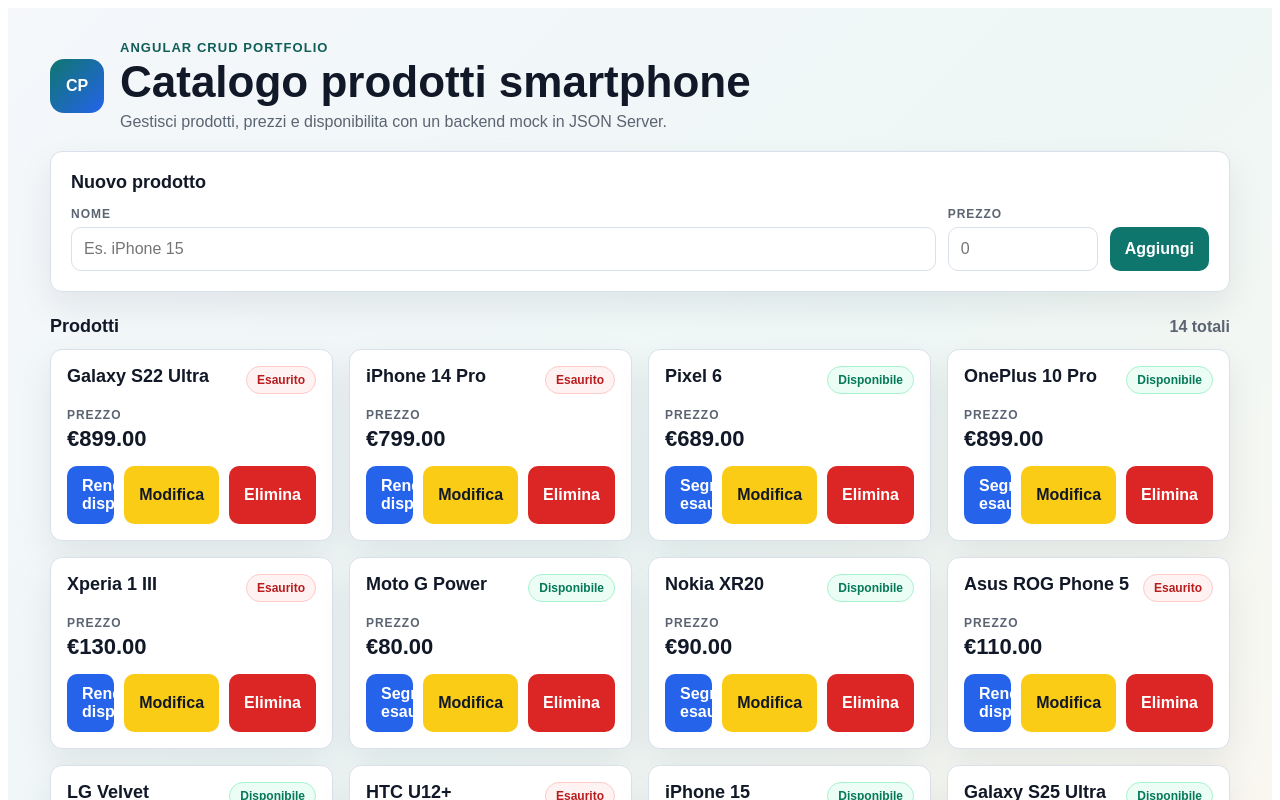
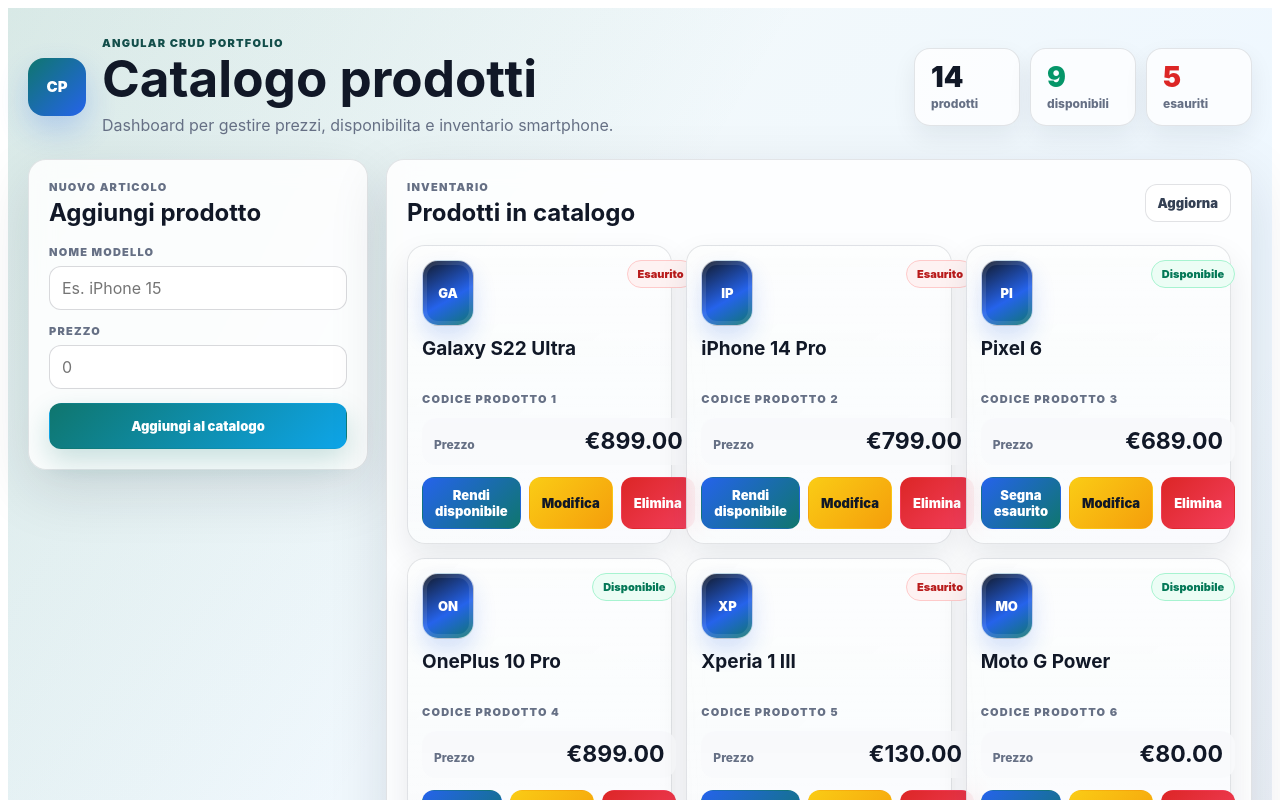
Before and after one commit to Kaonashi98/catalogo-prodotti, an Angular app: page / in a window 1280 px wide. Shown: the top 800 px of the page. Built offline with nearby package versions, Linux system fonts and the light colour scheme; data requests are answered from the project's data file.

Commit message:
Aggiorna l'interfaccia e la logica del catalogo prodotti con nuove statistiche e miglioramenti visivi

```diff
--- a/src/app/app.html
+++ b/src/app/app.html
@@ -2,10 +2,25 @@
   <header class="header">
     <div class="brand">
       <span class="brand__mark" aria-hidden="true">CP</span>
-      <div class="brand__text">
+      <div>
         <p class="brand__eyebrow">Angular CRUD portfolio</p>
-        <h1 class="brand__title">Catalogo prodotti smartphone</h1>
-        <p class="brand__subtitle">Gestisci prodotti, prezzi e disponibilita con un backend mock in JSON Server.</p>
+        <h1 class="brand__title">Catalogo prodotti</h1>
+        <p class="brand__subtitle">Dashboard per gestire prezzi, disponibilita e inventario smartphone.</p>
+      </div>
+    </div>
+
+    <div class="stats" aria-label="Statistiche catalogo">
+      <div class="stat">
+        <span class="stat__value">{{ prodotti.length }}</span>
+        <span class="stat__label">prodotti</span>
+      </div>
+      <div class="stat stat--ok">
+        <span class="stat__value">{{ prodottiDisponibili }}</span>
+        <span class="stat__label">disponibili</span>
+      </div>
+      <div class="stat stat--out">
+        <span class="stat__value">{{ prodottiEsauriti }}</span>
+        <span class="stat__label">esauriti</span>
       </div>
     </div>
   </header>
@@ -18,30 +33,35 @@
     <div class="notice notice--success" role="status">{{ successMessage }}</div>
   }
 
-  <section class="panel" aria-labelledby="add-product-title">
-    <h2 id="add-product-title" class="panel__title">Nuovo prodotto</h2>
+  <main class="workspace">
+    <section class="panel add-panel" aria-labelledby="add-product-title">
+      <p class="section-kicker">Nuovo articolo</p>
+      <h2 id="add-product-title" class="panel__title">Aggiungi prodotto</h2>
 
       <div class="form">
         <label class="field">
-        <span class="field__label">Nome</span>
+          <span class="field__label">Nome modello</span>
           <input class="field__control" type="text" [(ngModel)]="nuovoNome" placeholder="Es. iPhone 15" autocomplete="off">
         </label>
 
-      <label class="field field--price">
+        <label class="field">
           <span class="field__label">Prezzo</span>
           <input class="field__control" type="number" [(ngModel)]="nuovoPrezzo" placeholder="0" min="1">
         </label>
 
-      <button class="btn btn--primary" type="button" (click)="aggiungiProdotto()" [disabled]="isSaving">
-        {{ isSaving ? 'Salvataggio...' : 'Aggiungi' }}
+        <button class="btn btn--primary btn--wide" type="button" (click)="aggiungiProdotto()" [disabled]="isSaving">
+          {{ isSaving ? 'Salvataggio...' : 'Aggiungi al catalogo' }}
         </button>
       </div>
     </section>
 
-  <section class="catalog" aria-labelledby="product-list-title">
+    <section class="catalog-panel" aria-labelledby="product-list-title">
       <div class="catalog__head">
-      <h2 id="product-list-title" class="catalog__title">Prodotti</h2>
-      <div class="catalog__meta">{{ prodotti.length }} totali</div>
+        <div>
+          <p class="section-kicker">Inventario</p>
+          <h2 id="product-list-title" class="catalog__title">Prodotti in catalogo</h2>
+        </div>
+        <button class="btn btn--ghost" type="button" (click)="caricaDati()">Aggiorna</button>
       </div>
 
       @if (isLoading) {
@@ -58,25 +78,28 @@
           @for (prodotto of prodotti; track prodotto.id) {
             <article class="card">
               @if (editingId === prodotto.id) {
-              <div class="card__head">
+                <div class="card__top">
+                  <div>
+                    <p class="card__meta">ID {{ prodotto.id }}</p>
                     <h3 class="card__title">Modifica prodotto</h3>
-                <span class="pill pill--editing">ID {{ prodotto.id }}</span>
+                  </div>
+                  <span class="pill pill--editing">In modifica</span>
                 </div>
 
-              <div class="card__body">
+                <div class="edit-form">
                   <label class="field">
-                  <span class="field__label">Nome</span>
+                    <span class="field__label">Nome modello</span>
                     <input class="field__control" type="text" [(ngModel)]="editNome" placeholder="Nome modello">
                   </label>
 
-                <label class="field field--price">
+                  <label class="field">
                     <span class="field__label">Prezzo</span>
                     <input class="field__control" type="number" [(ngModel)]="editPrezzo" placeholder="0" min="1">
                   </label>
 
                   <label class="check">
                     <input class="check__box" type="checkbox" [(ngModel)]="editDisponibile">
-                  <span class="check__label">Disponibile</span>
+                    <span>Disponibile</span>
                   </label>
                 </div>
 
@@ -85,31 +108,45 @@
                   <button class="btn btn--ghost" type="button" (click)="annullaModifica()">Annulla</button>
                 </div>
               } @else {
-              <div class="card__head">
-                <h3 class="card__title">{{ prodotto.nome }}</h3>
+                <div class="card__top">
+                  <div class="device" aria-hidden="true">
+                    <span>{{ prodotto.nome.slice(0, 2).toUpperCase() }}</span>
+                  </div>
                   <span class="pill" [class.pill--ok]="prodotto.disponibile" [class.pill--out]="!prodotto.disponibile">
                     {{ prodotto.disponibile ? 'Disponibile' : 'Esaurito' }}
                   </span>
                 </div>
 
-              <div class="card__body">
-                <div class="price">
-                  <span class="price__label">Prezzo</span>
-                  <span class="price__value">{{ prodotto.prezzo | currency:'EUR' }}</span>
+                <h3 class="card__title">{{ prodotto.nome }}</h3>
+                <p class="card__meta">Codice prodotto {{ prodotto.id }}</p>
+
+                <div class="price-row">
+                  <span>Prezzo</span>
+                  <strong>{{ prodotto.prezzo | currency:'EUR' }}</strong>
+                </div>
+
+                @if (pendingDeleteId === prodotto.id) {
+                  <div class="confirm-box" role="alert">
+                    <span>Confermi eliminazione?</span>
+                    <div class="confirm-box__actions">
+                      <button class="btn btn--danger" type="button" (click)="eliminaProdotto(prodotto.id)">Elimina</button>
+                      <button class="btn btn--ghost" type="button" (click)="annullaEliminazione()">Annulla</button>
                     </div>
                   </div>
-
+                } @else {
                   <div class="card__actions">
-                <button class="btn btn--info" type="button" (click)="toggleDisponibile(prodotto)">
+                    <button class="btn btn--state" type="button" (click)="toggleDisponibile(prodotto)">
                       {{ prodotto.disponibile ? 'Segna esaurito' : 'Rendi disponibile' }}
                     </button>
-                <button class="btn btn--warn" type="button" (click)="iniziaModifica(prodotto)">Modifica</button>
-                <button class="btn btn--danger" type="button" (click)="eliminaProdotto(prodotto.id)">Elimina</button>
+                    <button class="btn btn--edit" type="button" (click)="iniziaModifica(prodotto)">Modifica</button>
+                    <button class="btn btn--danger" type="button" (click)="richiediEliminazione(prodotto.id)">Elimina</button>
                   </div>
+                }
               }
             </article>
           }
         </div>
       }
     </section>
+  </main>
 </div>
--- a/src/app/app.scss
+++ b/src/app/app.scss
@@ -1,34 +1,44 @@
 :host {
   --ink: #111827;
-  --muted: #5b6472;
-  --page: #f5f7fb;
-  --card: #ffffff;
-  --stroke: #d9e0ea;
+  --muted: #667085;
+  --soft: #f8fafc;
+  --panel: rgba(255, 255, 255, 0.86);
+  --panel-strong: #ffffff;
+  --stroke: rgba(15, 23, 42, 0.11);
   --accent: #0f766e;
-  --accent-strong: #115e59;
-  --info: #2563eb;
-  --warn: #d97706;
+  --accent-dark: #134e4a;
+  --blue: #2563eb;
+  --amber: #facc15;
   --danger: #dc2626;
-  --success-bg: #ecfdf5;
-  --success-text: #065f46;
-  --error-bg: #fef2f2;
-  --error-text: #991b1b;
+  --success: #059669;
+  --shadow: 0 20px 60px rgba(15, 23, 42, 0.12);
 
   display: block;
   min-height: 100vh;
   color: var(--ink);
-  font-family: Arial, Helvetica, sans-serif;
-  background: linear-gradient(135deg, #f5f7fb 0%, #eef7f6 48%, #fff7ed 100%);
+  font-family: Inter, Arial, Helvetica, sans-serif;
+  background:
+    linear-gradient(120deg, rgba(15, 118, 110, 0.13), transparent 34%),
+    linear-gradient(300deg, rgba(37, 99, 235, 0.12), transparent 38%),
+    linear-gradient(135deg, #f6faf8 0%, #eef7ff 48%, #fff7ed 100%);
+}
+
+* {
+  box-sizing: border-box;
 }
 
 .page {
-  max-width: 1180px;
+  width: min(1440px, calc(100% - 40px));
   margin: 0 auto;
-  padding: 32px 20px 64px;
+  padding: 28px 0 56px;
 }
 
 .header {
-  margin-bottom: 20px;
+  display: grid;
+  grid-template-columns: minmax(0, 1fr) auto;
+  gap: 24px;
+  align-items: center;
+  margin-bottom: 22px;
 }
 
 .brand {
@@ -40,125 +50,185 @@
 .brand__mark {
   display: grid;
   place-items: center;
-  flex: 0 0 54px;
-  width: 54px;
-  height: 54px;
-  border-radius: 14px;
+  flex: 0 0 58px;
+  width: 58px;
+  height: 58px;
+  border-radius: 16px;
   color: #fff;
-  background: linear-gradient(135deg, var(--accent), #2563eb);
+  background: linear-gradient(135deg, #0f766e 0%, #2563eb 100%);
+  box-shadow: 0 14px 30px rgba(37, 99, 235, 0.24);
+  font-size: 15px;
+  font-weight: 900;
+}
+
+.brand__eyebrow,
+.section-kicker,
+.card__meta,
+.field__label {
+  margin: 0;
+  color: var(--muted);
+  font-size: 11px;
+  font-weight: 900;
+  letter-spacing: 0.11em;
+  text-transform: uppercase;
+}
+
+.brand__eyebrow {
+  color: var(--accent-dark);
+}
+
+.brand__title {
+  margin: 4px 0 0;
+  font-size: clamp(34px, 4vw, 56px);
+  line-height: 0.96;
+  letter-spacing: 0;
+}
+
+.brand__subtitle {
+  margin: 10px 0 0;
+  max-width: 720px;
+  color: var(--muted);
+  font-size: 16px;
+  line-height: 1.5;
+}
+
+.stats {
+  display: grid;
+  grid-template-columns: repeat(3, minmax(92px, 1fr));
+  gap: 10px;
+}
+
+.stat {
+  min-width: 106px;
+  padding: 14px 16px;
+  border: 1px solid var(--stroke);
+  border-radius: 16px;
+  background: rgba(255, 255, 255, 0.74);
+  box-shadow: 0 10px 24px rgba(15, 23, 42, 0.07);
+}
+
+.stat__value {
+  display: block;
+  font-size: 28px;
+  line-height: 1;
+  font-weight: 900;
+}
+
+.stat__label {
+  display: block;
+  margin-top: 5px;
+  color: var(--muted);
+  font-size: 12px;
   font-weight: 800;
 }
 
-.brand__eyebrow {
-  margin: 0 0 4px;
-  color: var(--accent-strong);
-  font-size: 13px;
-  font-weight: 700;
-  letter-spacing: 0.08em;
-  text-transform: uppercase;
+.stat--ok .stat__value {
+  color: var(--success);
 }
 
-.brand__title {
-  margin: 0;
-  font-size: clamp(30px, 4vw, 44px);
-  line-height: 1.05;
-}
-
-.brand__subtitle {
-  margin: 8px 0 0;
-  max-width: 720px;
-  color: var(--muted);
-  font-size: 16px;
+.stat--out .stat__value {
+  color: var(--danger);
 }
 
 .notice {
-  margin: 14px 0;
+  margin: 0 0 14px;
   padding: 12px 14px;
-  border-radius: 10px;
-  font-weight: 700;
+  border-radius: 12px;
+  font-size: 14px;
+  font-weight: 800;
 }
 
 .notice--error {
-  color: var(--error-text);
-  background: var(--error-bg);
+  color: #991b1b;
+  background: #fef2f2;
   border: 1px solid #fecaca;
 }
 
 .notice--success {
-  color: var(--success-text);
-  background: var(--success-bg);
+  color: #065f46;
+  background: #ecfdf5;
   border: 1px solid #bbf7d0;
 }
 
+.workspace {
+  display: grid;
+  grid-template-columns: 340px minmax(0, 1fr);
+  gap: 18px;
+  align-items: start;
+}
+
 .panel,
+.catalog-panel,
 .card,
 .empty {
   border: 1px solid var(--stroke);
-  border-radius: 12px;
-  background: var(--card);
-  box-shadow: 0 14px 35px rgba(17, 24, 39, 0.08);
+  border-radius: 18px;
+  background: var(--panel);
+  box-shadow: var(--shadow);
+  backdrop-filter: blur(12px);
 }
 
-.panel {
+.panel,
+.catalog-panel {
   padding: 20px;
+}
+
+.add-panel {
+  position: sticky;
+  top: 18px;
 }
 
 .panel__title,
 .catalog__title {
-  margin: 0;
-  font-size: 18px;
+  margin: 6px 0 0;
+  font-size: 24px;
+  line-height: 1.1;
 }
 
-.panel__title {
-  margin-bottom: 14px;
-}
-
-.form {
+.form,
+.edit-form {
   display: grid;
-  grid-template-columns: minmax(0, 1fr) 150px auto;
-  gap: 12px;
-  align-items: end;
+  gap: 14px;
+  margin-top: 18px;
 }
 
 .field {
   display: grid;
-  gap: 6px;
-}
-
-.field__label,
-.price__label {
-  color: var(--muted);
-  font-size: 12px;
-  font-weight: 700;
-  letter-spacing: 0.08em;
-  text-transform: uppercase;
+  gap: 7px;
 }
 
 .field__control {
   width: 100%;
-  box-sizing: border-box;
-  padding: 12px;
-  border: 1px solid var(--stroke);
-  border-radius: 10px;
-  background: #fff;
+  min-height: 44px;
+  padding: 10px 12px;
+  border: 1px solid rgba(15, 23, 42, 0.16);
+  border-radius: 12px;
   color: var(--ink);
+  background: rgba(255, 255, 255, 0.86);
   font: inherit;
   outline: none;
 }
 
 .field__control:focus {
-  border-color: var(--accent);
-  box-shadow: 0 0 0 3px rgba(15, 118, 110, 0.16);
+  border-color: rgba(15, 118, 110, 0.72);
+  box-shadow: 0 0 0 4px rgba(15, 118, 110, 0.14);
 }
 
 .btn {
-  min-height: 44px;
+  min-height: 38px;
   border: 1px solid transparent;
-  border-radius: 10px;
-  padding: 10px 14px;
+  border-radius: 12px;
+  padding: 9px 12px;
   font: inherit;
-  font-weight: 800;
+  font-size: 13px;
+  font-weight: 900;
   cursor: pointer;
+  transition: transform 140ms ease, box-shadow 140ms ease, filter 140ms ease;
+}
+
+.btn:hover {
+  transform: translateY(-1px);
+  filter: brightness(1.02);
 }
 
 .btn:disabled {
@@ -166,56 +236,54 @@
   opacity: 0.72;
 }
 
+.btn--wide {
+  width: 100%;
+  min-height: 46px;
+}
+
 .btn--primary {
   color: #fff;
-  background: var(--accent);
+  background: linear-gradient(135deg, #0f766e 0%, #0ea5e9 100%);
+  box-shadow: 0 12px 28px rgba(15, 118, 110, 0.22);
 }
 
 .btn--ghost {
-  color: var(--ink);
-  border-color: var(--stroke);
-  background: #fff;
+  color: #344054;
+  border-color: rgba(15, 23, 42, 0.12);
+  background: rgba(255, 255, 255, 0.74);
 }
 
-.btn--info {
+.btn--state {
   color: #fff;
-  background: var(--info);
+  background: linear-gradient(135deg, #2563eb 0%, #0f766e 100%);
 }
 
-.btn--warn {
+.btn--edit {
   color: #111827;
-  background: #facc15;
+  background: linear-gradient(135deg, #facc15 0%, #f59e0b 100%);
 }
 
 .btn--danger {
   color: #fff;
-  background: var(--danger);
-}
-
-.catalog {
-  margin-top: 24px;
+  background: linear-gradient(135deg, #dc2626 0%, #f43f5e 100%);
 }
 
 .catalog__head {
   display: flex;
-  align-items: baseline;
+  align-items: center;
   justify-content: space-between;
-  gap: 12px;
-  margin-bottom: 12px;
-}
-
-.catalog__meta {
-  color: var(--muted);
-  font-weight: 700;
+  gap: 16px;
+  margin-bottom: 18px;
 }
 
 .empty {
   padding: 22px;
+  background: rgba(255, 255, 255, 0.72);
 }
 
 .empty__title {
   margin: 0;
-  font-weight: 800;
+  font-weight: 900;
 }
 
 .empty__hint {
@@ -225,43 +293,61 @@
 
 .grid {
   display: grid;
-  grid-template-columns: repeat(auto-fit, minmax(260px, 1fr));
-  gap: 16px;
+  grid-template-columns: repeat(auto-fit, minmax(240px, 1fr));
+  gap: 14px;
 }
 
 .card {
-  padding: 16px;
+  display: grid;
+  gap: 12px;
+  min-height: 230px;
+  padding: 14px;
+  background:
+    linear-gradient(180deg, rgba(255, 255, 255, 0.92), rgba(255, 255, 255, 0.78)),
+    linear-gradient(135deg, rgba(15, 118, 110, 0.12), rgba(37, 99, 235, 0.10));
+  box-shadow: 0 14px 32px rgba(15, 23, 42, 0.09);
 }
 
-.card__head {
+.card__top {
   display: flex;
   align-items: flex-start;
   justify-content: space-between;
-  gap: 10px;
-  margin-bottom: 14px;
+  gap: 12px;
+}
+
+.device {
+  display: grid;
+  place-items: center;
+  width: 52px;
+  height: 66px;
+  border: 1px solid rgba(255, 255, 255, 0.72);
+  border-radius: 16px;
+  color: #fff;
+  background: linear-gradient(150deg, #111827 0%, #2563eb 58%, #0f766e 100%);
+  box-shadow: inset 0 0 0 4px rgba(255, 255, 255, 0.10), 0 12px 22px rgba(37, 99, 235, 0.18);
+  font-size: 13px;
+  font-weight: 900;
 }
 
 .card__title {
+  min-height: 42px;
   margin: 0;
-  font-size: 18px;
-  line-height: 1.2;
-}
-
-.card__body {
-  display: grid;
-  gap: 12px;
+  font-size: 19px;
+  line-height: 1.12;
 }
 
 .pill {
   display: inline-flex;
   align-items: center;
+  justify-content: center;
+  min-height: 28px;
   border-radius: 999px;
   padding: 6px 10px;
-  border: 1px solid var(--stroke);
+  border: 1px solid rgba(15, 23, 42, 0.13);
   color: var(--muted);
-  background: #f8fafc;
-  font-size: 12px;
-  font-weight: 800;
+  background: rgba(255, 255, 255, 0.72);
+  font-size: 11px;
+  font-weight: 900;
   white-space: nowrap;
 }
 
@@ -283,24 +369,38 @@
   background: #fff7ed;
 }
 
-.price {
-  display: grid;
-  gap: 4px;
+.price-row {
+  display: flex;
+  align-items: baseline;
+  justify-content: space-between;
+  gap: 12px;
+  padding: 12px;
+  border-radius: 14px;
+  background: rgba(248, 250, 252, 0.86);
 }
 
-.price__value {
-  font-size: 22px;
-  font-weight: 900;
+.price-row span {
+  color: var(--muted);
+  font-size: 12px;
+  font-weight: 800;
+}
+
+.price-row strong {
+  font-size: 23px;
+  line-height: 1;
+  white-space: nowrap;
 }
 
 .check {
   display: inline-flex;
   align-items: center;
   gap: 10px;
+  min-height: 42px;
   padding: 10px 12px;
-  border: 1px solid var(--stroke);
-  border-radius: 10px;
-  background: #f8fafc;
+  border: 1px solid rgba(15, 23, 42, 0.12);
+  border-radius: 12px;
+  background: rgba(248, 250, 252, 0.86);
+  font-weight: 800;
 }
 
 .check__box {
@@ -309,24 +409,65 @@
 }
 
 .card__actions {
-  margin-top: 14px;
   display: grid;
-  grid-template-columns: minmax(0, 1.5fr) 1fr 1fr;
-  gap: 10px;
+  grid-template-columns: 1fr 0.82fr 0.82fr;
+  gap: 8px;
+  margin-top: auto;
 }
 
-.card__actions--edit {
+.card__actions--edit,
+.confirm-box__actions {
+  display: grid;
   grid-template-columns: 1fr 1fr;
+  gap: 8px;
 }
 
-@media (max-width: 720px) {
+.confirm-box {
+  display: grid;
+  gap: 10px;
+  margin-top: auto;
+  padding: 12px;
+  border: 1px solid #fecaca;
+  border-radius: 14px;
+  color: #991b1b;
+  background: #fef2f2;
+  font-weight: 900;
+}
+
+@media (max-width: 980px) {
+  .header,
+  .workspace {
+    grid-template-columns: 1fr;
+  }
+
+  .stats {
+    grid-template-columns: repeat(3, 1fr);
+  }
+
+  .add-panel {
+    position: static;
+  }
+}
+
+@media (max-width: 640px) {
+  .page {
+    width: min(100% - 24px, 1440px);
+    padding: 20px 0 36px;
+  }
+
   .brand {
     align-items: flex-start;
   }
 
-  .form,
+  .stats,
   .card__actions,
-  .card__actions--edit {
+  .card__actions--edit,
+  .confirm-box__actions {
     grid-template-columns: 1fr;
   }
+
+  .catalog__head {
+    align-items: flex-start;
+    flex-direction: column;
+  }
 }
--- a/src/app/app.ts
+++ b/src/app/app.ts
@@ -29,6 +29,7 @@
   nuovoPrezzo: number | null = null;
 
   editingId: string | null = null;
+  pendingDeleteId: string | null = null;
   editNome = '';
   editPrezzo: number | null = null;
   editDisponibile = true;
@@ -37,6 +38,14 @@
   isSaving = false;
   errorMessage = '';
   successMessage = '';
+
+  get prodottiDisponibili(): number {
+    return this.prodotti.filter((prodotto) => prodotto.disponibile).length;
+  }
+
+  get prodottiEsauriti(): number {
+    return this.prodotti.length - this.prodottiDisponibili;
+  }
 
   ngOnInit(): void {
     this.caricaDati();
@@ -90,11 +99,22 @@
     });
   }
 
+  richiediEliminazione(id: string): void {
+    this.pendingDeleteId = id;
+    this.errorMessage = '';
+    this.successMessage = '';
+  }
+
+  annullaEliminazione(): void {
+    this.pendingDeleteId = null;
+  }
+
   eliminaProdotto(id: string): void {
-    if (!id || !confirm('Vuoi eliminare questo prodotto?')) return;
+    if (!id) return;
 
     this.http.delete(`${this.apiUrl}/${id}`).subscribe({
       next: () => {
+        this.pendingDeleteId = null;
         this.mostraSuccesso('Prodotto eliminato.');
         this.caricaDati();
       },
@@ -104,6 +124,7 @@
 
   iniziaModifica(prodotto: Prodotto): void {
     this.editingId = prodotto.id;
+    this.pendingDeleteId = null;
     this.editNome = prodotto.nome;
     this.editPrezzo = prodotto.prezzo;
     this.editDisponibile = prodotto.disponibile;
```
Also changed, not shown: 1 other file (tests, documents, lock files or other folders). Lines whose indentation alone changed are shown as unchanged.
